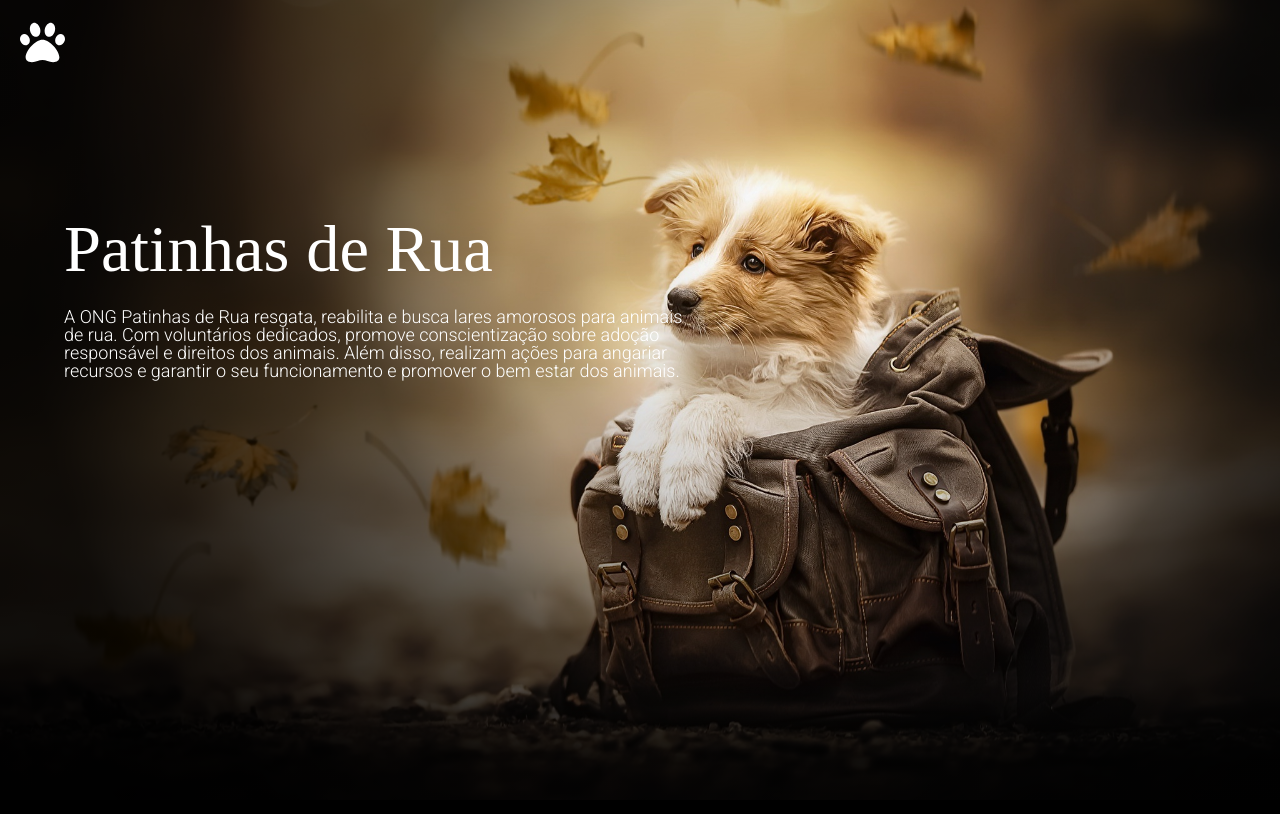
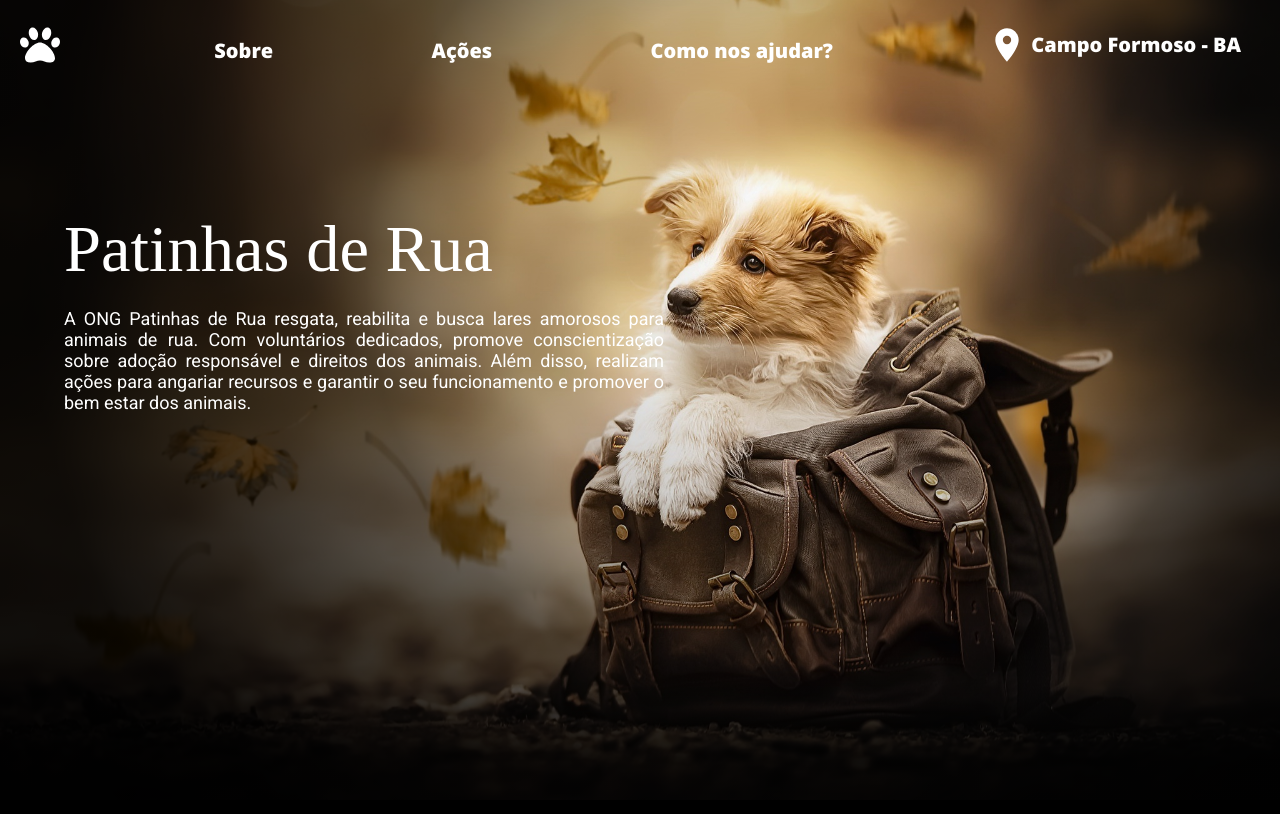
Before and after one commit to V-Emanuel/PatinhasDeRua, a React (Vite) app: page / in a window 1280 px wide. Shown: the top 814 px of the page. Built offline with nearby package versions, Linux system fonts and the light colour scheme; a web font is replaced by a local one.

Commit message:
Feat: finished home page

```diff
--- a/src/components/Home/Header.js
+++ b/src/components/Home/Header.js
@@ -7,8 +7,31 @@ export const Header = styled.div`
   height: 65px;
   display: flex;
   align-items: flex-end;
-  justify-content: flex-start;
+  justify-content: space-between;
   box-sizing: border-box;
-  padding-left: 20px;
+  padding: 0px 35px 0px 20px;
   background-color: transparent;
+  span {
+    display: flex;
+    align-items: center;
+  }
 `;
+export const HeaderText = styled.h3`
+  font-style: normal;
+  line-height: 20px;
+  color: #fff;
+  font-size: 20px;
+  font-family: "Open Sans";
+  font-weight: 800;
+  padding: 4px;
+  border-radius: 5px;
+  &:hover {
+    cursor: pointer;
+    color: #14100b;
+    background-color: #fff;
+    transition: 500ms;
+  }
+  &:not(:hover) {
+    transition: 500ms;
+  }
+`;
--- a/src/components/Home/Icons.js
+++ b/src/components/Home/Icons.js
@@ -1,4 +1,4 @@
-export const faPawIcon = {
+export const HeaderIcons = {
   color: "#fff",
-  fontSize: "45px",
+  fontSize: "40px",
 };
--- a/src/components/Home/Section1.js
+++ b/src/components/Home/Section1.js
@@ -32,20 +32,20 @@ export const OngName = styled.div`
   left: 5%;
   h1,
   h2 {
-    font-style: normal;
     line-height: 18px;
+    font-weight: 400;
     color: #fff;
   }
   h1 {
     font-size: 5.2vw;
     font-family: "Emilys Candy";
-    font-weight: 400;
   }
   h2 {
     margin-top: 50px;
     font-size: 18px;
     font-family: "Roboto";
-    font-weight: 300;
-    width: 630px;
+    line-height: normal;
+    text-align: justify;
+    width: 600px;
   }
 `;
--- a/src/pages/Home.jsx
+++ b/src/pages/Home.jsx
@@ -1,7 +1,8 @@
 import { Section1, OngName } from "../components/Home/Section1";
-import { Header } from "../components/Home/Header";
+import { Header, HeaderText } from "../components/Home/Header";
 import { FaPaw } from "react-icons/fa";
-import { faPawIcon } from "../components/Home/Icons";
+import { MdLocationOn } from "react-icons/md";
+import { HeaderIcons } from "../components/Home/Icons";
 
 import ItensSection from "../components/Home/ItensSection";
 export default function Home() {
@@ -9,7 +10,14 @@ export default function Home() {
     <>
       <Section1>
         <Header>
-          <FaPaw style={faPawIcon} />
+          <FaPaw style={HeaderIcons} />
+          <HeaderText>Sobre</HeaderText>
+          <HeaderText>Ações</HeaderText>
+          <HeaderText>Como nos ajudar?</HeaderText>
+          <span>
+            <MdLocationOn style={HeaderIcons} />
+            <HeaderText>Campo Formoso - BA</HeaderText>
+          </span>
         </Header>
         <OngName>
           <h1>Patinhas de Rua</h1>
```
